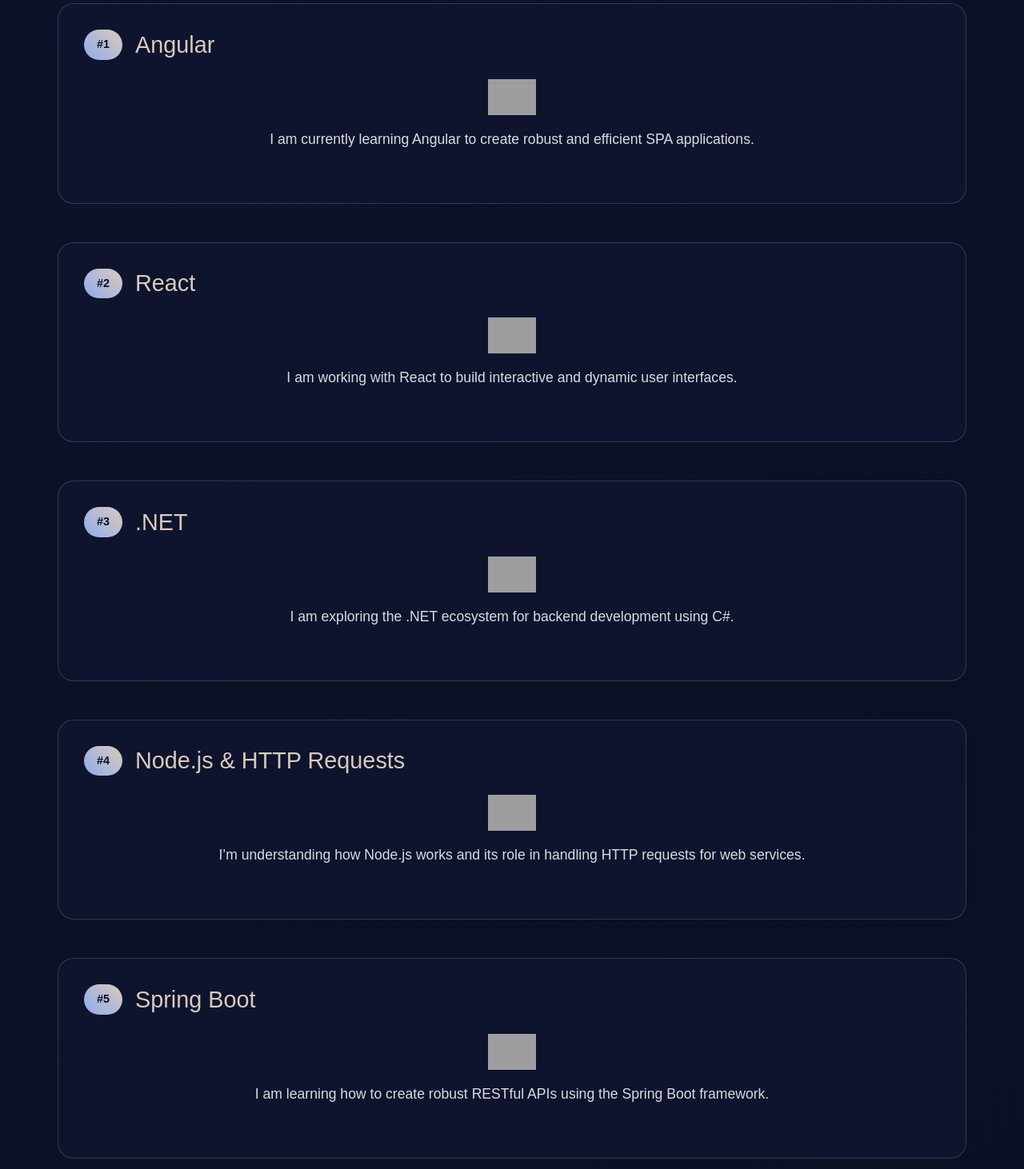
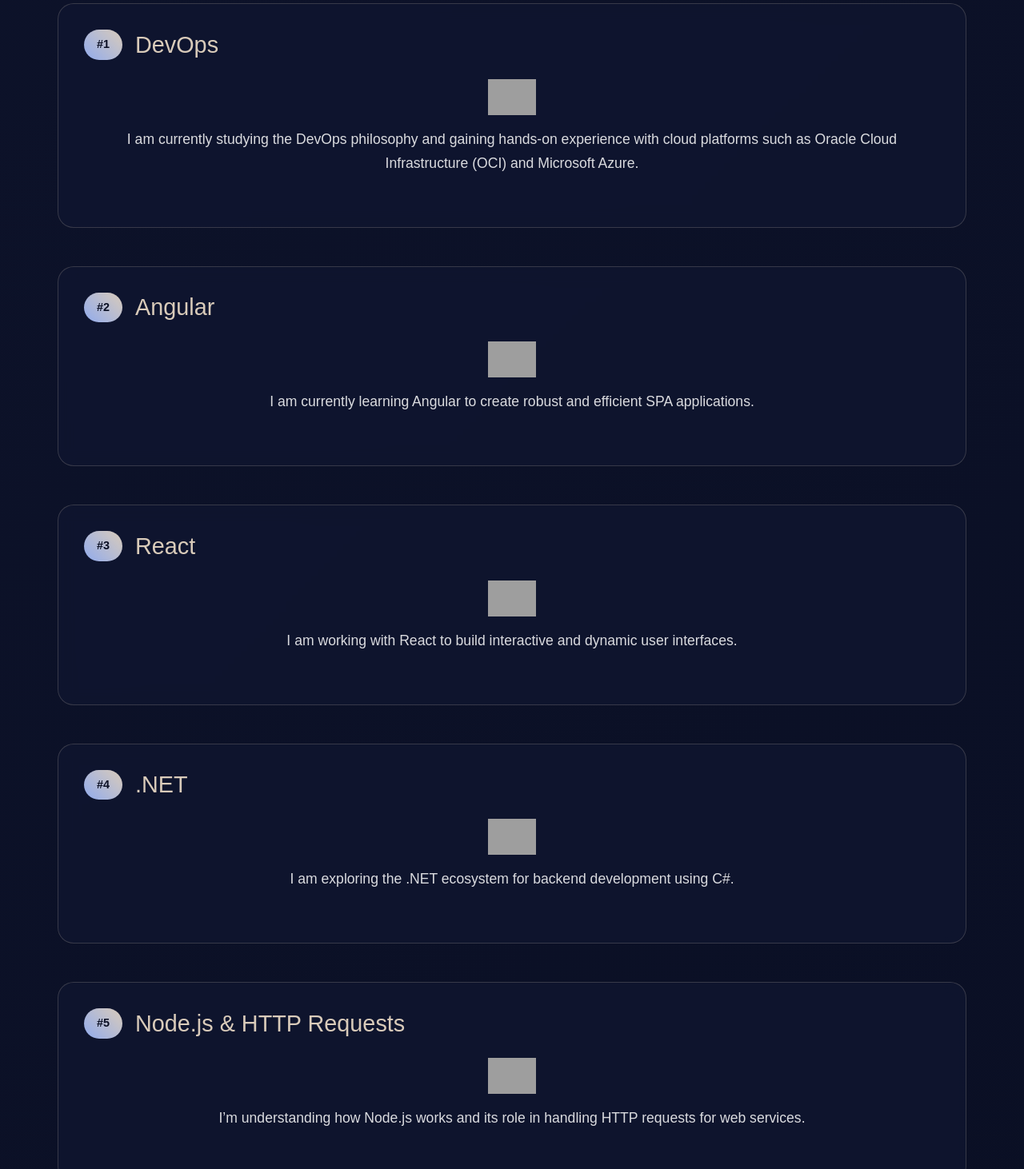
Before and after one commit to starcrash16/Personal-CV, a plain HTML site: page portfolio.html in a window 1280 px wide. Shown: the part 4042-5504 px from the top of the page at 80% size. Drawn offline with nearby package versions, Linux system fonts and the light colour scheme; grey boxes are pictures that could not be loaded.

Commit message:
Agregado curso devops

```diff
--- a/portfolio.html
+++ b/portfolio.html
@@ -655,9 +655,21 @@
         <h2>Learning New Technologies</h2>
 
         <!-- Angular -->
+
+        <div class="portfolio-card">
+            <div class="project-header">
+              <span class="project-number">#1</span>
+              <h3 class="project-title">DevOps</h3>
+            </div>
+            <img src="https://cdn.jsdelivr.net/gh/devicons/devicon/icons/angularjs/angularjs-original.svg" alt="Angular Icon" style="width: 60px; margin-bottom: 1rem;">
+            <p class="project-description">
+                I am currently studying the DevOps philosophy and gaining hands-on experience with cloud platforms such as Oracle Cloud Infrastructure (OCI) and Microsoft Azure.
+                        </p>
+          </div>
+
         <div class="portfolio-card">
           <div class="project-header">
-            <span class="project-number">#1</span>
+            <span class="project-number">#2</span>
             <h3 class="project-title">Angular</h3>
           </div>
           <img src="https://cdn.jsdelivr.net/gh/devicons/devicon/icons/angularjs/angularjs-original.svg" alt="Angular Icon" style="width: 60px; margin-bottom: 1rem;">
@@ -669,7 +681,7 @@
         <!-- React -->
         <div class="portfolio-card">
           <div class="project-header">
-            <span class="project-number">#2</span>
+            <span class="project-number">#3</span>
             <h3 class="project-title">React</h3>
           </div>
           <img src="https://cdn.jsdelivr.net/gh/devicons/devicon/icons/react/react-original.svg" alt="React Icon" style="width: 60px; margin-bottom: 1rem;">
@@ -681,7 +693,7 @@
         <!-- .NET -->
         <div class="portfolio-card">
           <div class="project-header">
-            <span class="project-number">#3</span>
+            <span class="project-number">#4</span>
             <h3 class="project-title">.NET</h3>
           </div>
           <img src="https://cdn.jsdelivr.net/gh/devicons/devicon/icons/dot-net/dot-net-original.svg" alt=".NET Icon" style="width: 60px; margin-bottom: 1rem;">
@@ -693,7 +705,7 @@
         <!-- Node.js & HTTP -->
         <div class="portfolio-card">
           <div class="project-header">
-            <span class="project-number">#4</span>
+            <span class="project-number">#5</span>
             <h3 class="project-title">Node.js & HTTP Requests</h3>
           </div>
           <img src="https://cdn.jsdelivr.net/gh/devicons/devicon/icons/nodejs/nodejs-original.svg" alt="Node.js Icon" style="width: 60px; margin-bottom: 1rem;">
@@ -703,16 +715,7 @@
         </div>
 
         <!-- Spring Boot -->
-        <div class="portfolio-card">
-          <div class="project-header">
-            <span class="project-number">#5</span>
-            <h3 class="project-title">Spring Boot</h3>
-          </div>
-          <img src="https://cdn.jsdelivr.net/gh/devicons/devicon/icons/spring/spring-original.svg" alt="Spring Icon" style="width: 60px; margin-bottom: 1rem;">
-          <p class="project-description">
-            I am learning how to create robust RESTful APIs using the Spring Boot framework.
-          </p>
-        </div>
+
       </section>
 
 
```
Also changed, not shown: images/devops.png (added).
